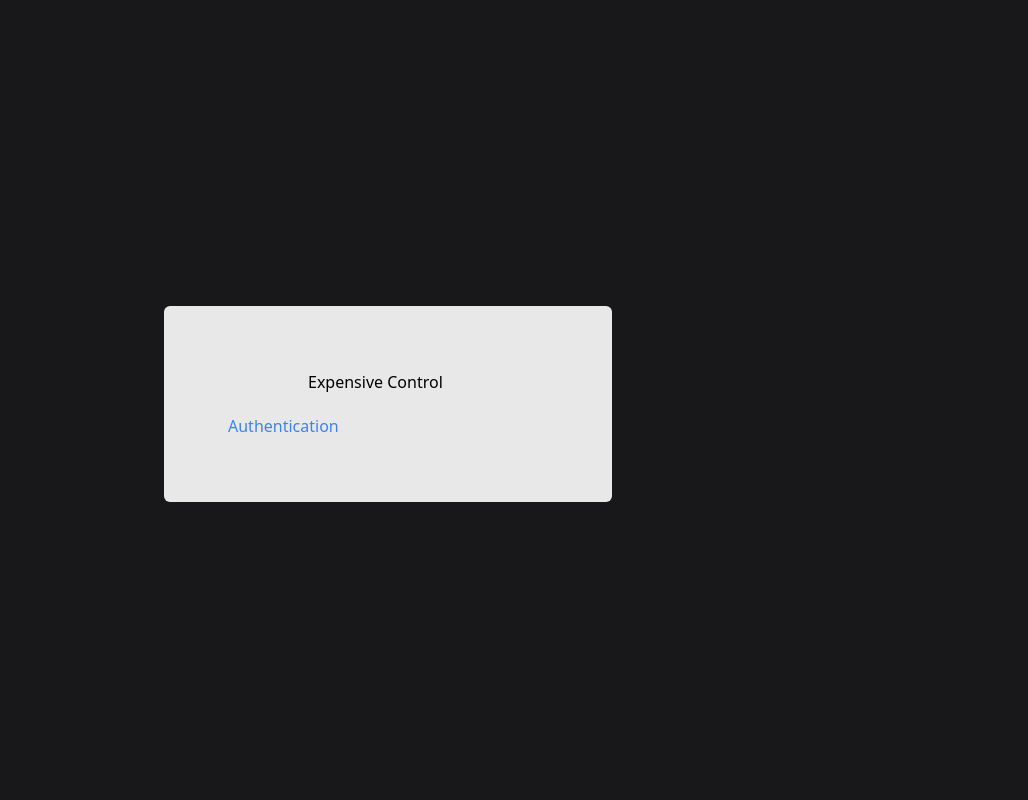
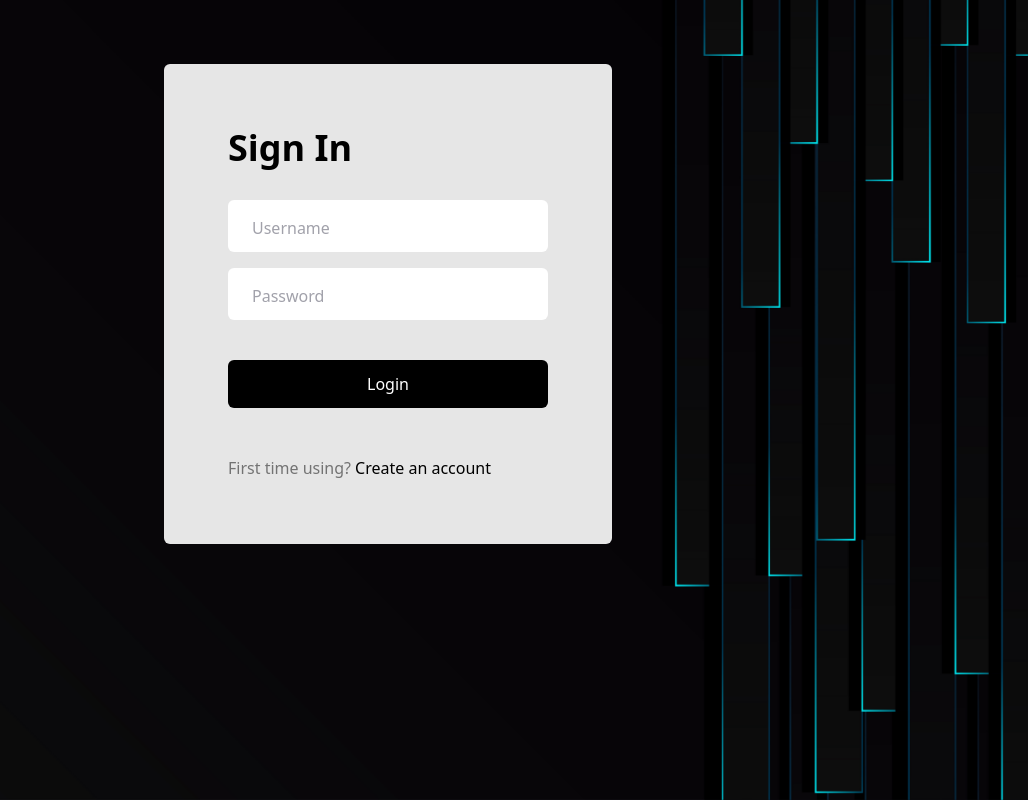
Before and after one commit to VitorRoecker/expense-control-portfolio-frontend, a Next.js app: page / in a window 1280 px wide. Shown: the whole page, without its empty margins (252-1280 px from the left). Built offline with nearby package versions, Linux system fonts and the light colour scheme.

Commit message:
:sparkles: Adding login functions

```diff
--- /dev/null
+++ b/config/api.ts
@@ -0,0 +1,6 @@
+export const API_BASE_URL = "https://localhost:44364";
+
+export const API_ENDPOINTS = {
+    LOGIN: API_BASE_URL + "/api/Auth/login",
+    REGISTER: API_BASE_URL + "/api/User/register"
+}
--- a/pages/auth.tsx
+++ b/pages/auth.tsx
@@ -1,5 +1,7 @@
 import Input from "@/components/input";
-import { useCallback, useState } from "react";
+import { API_ENDPOINTS } from "@/config/api";
+import { useRouter } from 'next/navigation'
+import { useCallback, useEffect, useState } from "react";
 
 const Auth = () => {
 
@@ -9,15 +11,50 @@ const Auth = () => {
 
     const [variant, setVariant] = useState('login');
 
+    const router = useRouter();
+
     const toggleVariant = useCallback(() => {
         setVariant((currentVariant) => currentVariant === 'login' ? 'register' : 'login');
     }, []);
+
+    useEffect(() => {
+
+    }, [])
+
+    const login = useCallback(async () => {
+        try {
+            const loginRequest: LoginRequest = { Name: name, Password: password }
+            console.log('login endpoint', API_ENDPOINTS.LOGIN);
+
+            await fetch(API_ENDPOINTS.LOGIN, {
+                method: 'POST',
+                headers: {
+                    'Content-Type': 'application/json',
+                },
+                body: JSON.stringify(loginRequest)
+            }).then(async (response) => {
+                if (response.status == 200) {
+                    var data = await response.json() as ILoginResponse;
+                    localStorage.setItem("Authentication", JSON.stringify(data));
+                    router.push("/home")
+                }
+            }, (error) => {
+                console.log(error);
+            });
+
+        } catch (error) {
+
+        }
+
+    }, [email, password,]);
+
+    const register = useCallback(async () => { }, []);
 
     return (
         <div className="relative h-full w-full bg-[url('/images/login-background.jpg')] bg-no-repeat bg-center bg-fixed bg-cover">
             <div className="flex h-3/4 justify-center items-center">
                 <div className="bg-white bg-opacity-90 px-16 py-16 self-center mt-2 lg:w-2/5 lg:max-w-md rounded-md w-full">
-                    <h2 className="text-black text-4xl mb-8 font-semibold"> {variant == 'login' ? 'Sign in' : 'Register'}</h2>
+                    <h2 className="text-black text-4xl mb-8 font-semibold"> {variant == 'login' ? 'Sign In' : 'Sign Up'}</h2>
                     <div className="flex flex-col gap-4">
                         {variant == 'register' && (
                             <Input
@@ -43,7 +80,7 @@ const Auth = () => {
                             onChange={(e: any) => setPassword(e.target.value)}
                         />
                     </div>
-                    <button className="bg-black py-3 text-white rounded-md w-full mt-10 hover:bg-black transition">
+                    <button className="bg-black py-3 text-white rounded-md w-full mt-10 hover:bg-black transition" onClick={variant == 'login' ? login : register}>
                         {variant == 'login' ? 'Login' : 'Sign up'}
                     </button>
                     <p className="text-neutral-500 mt-12">
--- /dev/null
+++ b/pages/home.tsx
@@ -0,0 +1,22 @@
+import { useRouter } from 'next/navigation'
+import { useEffect } from "react"
+
+const Home = () => {
+    const router = useRouter();
+
+    useEffect(() => {
+        if (!localStorage.getItem("Authentication")) {
+            router.push("/auth");
+        }
+    }, [])
+
+    return (
+        <>
+            <h1 className="text-white">
+                HomePage
+            </h1>
+        </>
+    )
+}
+
+export default Home;
--- a/pages/index.tsx
+++ b/pages/index.tsx
@@ -1,17 +1,12 @@
 import { Inter } from 'next/font/google'
-import Link from 'next/link';
+import Auth from './auth';
 
 const inter = Inter({ subsets: ['latin'] })
 
 export default function Home() {
   return (
     <>
-      <div className='flex h-screen justify-center items-center'>
-        <div className='bg-white bg-opacity-90 px-16 py-16 self-center mt-2 lg:w-2/5 lg:max-w-md rounded-md w-full'>
-          <h1 className='text-black ml-20 mb-5'>Expensive Control</h1>
-          <Link href="/auth" className='text-blue-500'>Authentication</Link>
-        </div>
-      </div>
+      <Auth></Auth>
     </>
   )
 }
--- /dev/null
+++ b/types/interfaces/Request/loginRequest.interface.ts
@@ -0,0 +1,4 @@
+interface LoginRequest {
+    Name: string,
+    Password: string
+}
--- /dev/null
+++ b/types/interfaces/Response/loginResponse.interface.ts
@@ -0,0 +1,4 @@
+interface ILoginResponse {
+    token: string,
+    expiration: string
+}
```
Also changed, not shown: 1 other file (tests, documents, lock files or other folders).
